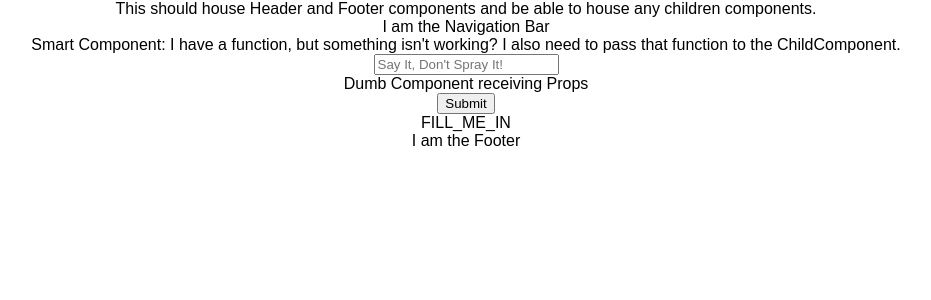
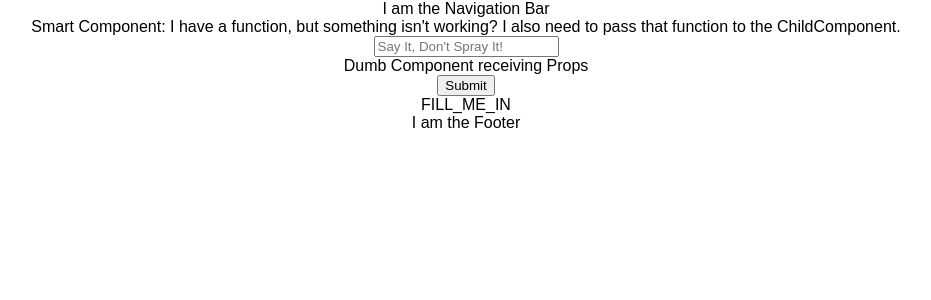
Before and after one commit to ajclose/props-children-functions, a React (Create React App) app: page / in a window 1280 px wide. Shown: the top 300 px of the page, without its empty margins (174-1105 px from the left). Built offline with nearby package versions, Linux system fonts and the light colour scheme.

Commit message:
Create basic layout

```diff
--- a/src/components/App.js
+++ b/src/components/App.js
@@ -19,9 +19,17 @@ class Footer extends Component {
 }
 
 class BaseLayout extends Component {
+  // constructor(props) {
+  //   super(props)
+  // }
   render() {
     return (
-      <div>This should house Header and Footer components and be able to house any children components.</div>
+      <div className="base">
+        <Header />
+          {this.props.children}
+        <Footer />
+
+      </div>
     );
   }
 }
@@ -94,10 +102,9 @@ class App extends Component {
   render() {
     return (
       <div className="App">
-        <BaseLayout></BaseLayout>
-        <Header />
-        <ParentComponent />
-        <Footer />
+        <BaseLayout>
+          <ParentComponent />
+        </BaseLayout>
       </div>
     );
   }
```
